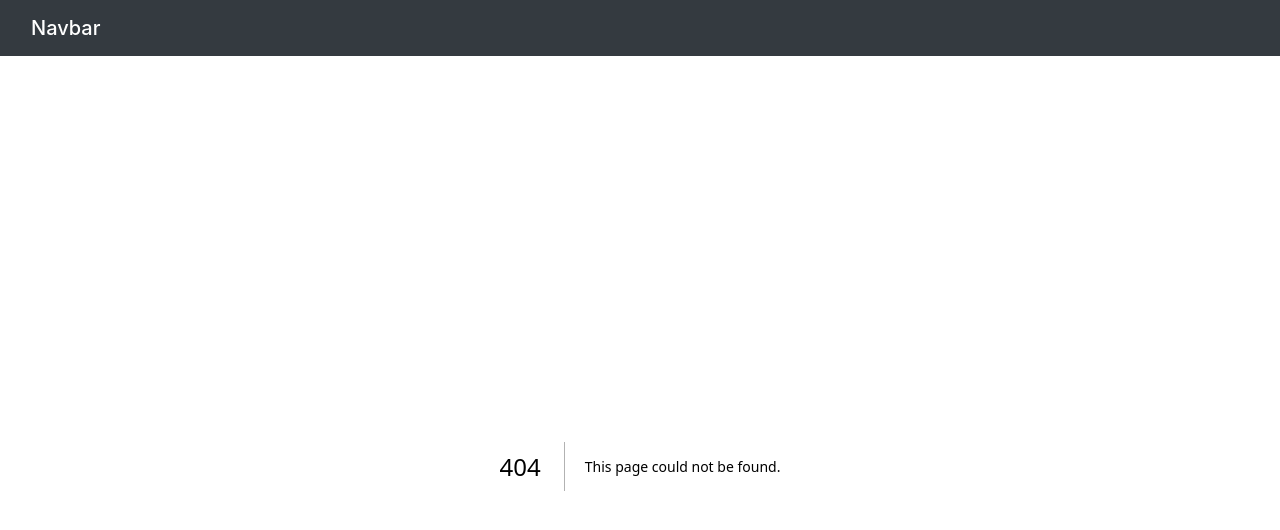
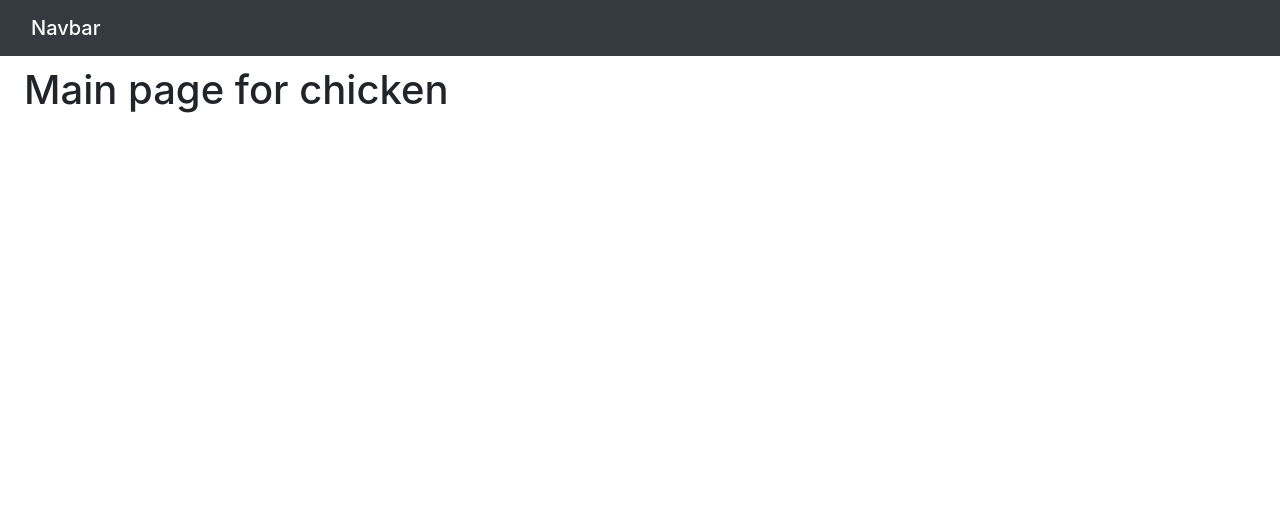
Before and after one commit to IanSanchezBaca/church-check-in, a Next.js app: page /checkIn in a window 1280 px wide. Before the commit this address had no page. Shown: the top 530 px of the page. Built offline with nearby package versions, Linux system fonts and the light colour scheme.

Commit message:
changed some stuff and starting to make the check in page

```diff
--- /dev/null
+++ b/src/app/checkIn/[kids]/page.js
@@ -0,0 +1,8 @@
+/* This will probably hold all the stuff to do the stuff for the kids */
+
+export default function chick() {return(
+    <div>
+        <h1>Main page for chick</h1>
+
+    </div>
+);}
--- /dev/null
+++ b/src/app/checkIn/layout.js
@@ -0,0 +1,15 @@
+/* finally starting the checkin page after learning how this all works */
+
+export const metadata = {
+    title: 'Check in',
+    description: 'I actually don\'t know what im doing'
+};
+
+export default function chickenLayout({children}){
+    return (
+        <div>
+
+            {children}
+
+        </div>
+);}
--- /dev/null
+++ b/src/app/checkIn/page.js
@@ -0,0 +1,10 @@
+/* main page for checkIn
+ * Im making this page becasue i might also implament signing in for the adults
+*/
+
+export default function chicken() {return(
+    <div>
+        <h1>Main page for chicken</h1>
+
+    </div>
+);}
--- a/src/app/layout.js
+++ b/src/app/layout.js
@@ -1,5 +1,6 @@
 /* root layout */
 import "./globals.css";
+// import Link from "next/link";
 
 // import { Geist, Geist_Mono } from "next/font/google";
 // im not going to use this as this affects children
@@ -27,15 +28,15 @@ export default function RootLayout({ children }) {
     <html lang="en">
       <head>
         {/* This is bootstrap */}
-        <link rel="stylesheet" href="https://cdn.jsdelivr.net/npm/bootstrap@4.3.1/dist/css/bootstrap.min.css" integrity="sha384-ggOyR0iXCbMQv3Xipma34MD+dH/1fQ784/j6cY/iJTQUOhcWr7x9JvoRxT2MZw1T" crossorigin="anonymous"></link>
+        <link rel="stylesheet" href="https://cdn.jsdelivr.net/npm/bootstrap@4.3.1/dist/css/bootstrap.min.css" integrity="sha384-ggOyR0iXCbMQv3Xipma34MD+dH/1fQ784/j6cY/iJTQUOhcWr7x9JvoRxT2MZw1T" crossOrigin="anonymous"></link>
       </head>
 
       <body>
 
         {/* this is the navbar and should be on all child pages */}
-        <nav class="navbar bg-dark text-white">
-          <div class="container-fluid">
-            <span class="navbar-brand mb-0 h1">
+        <nav className="navbar bg-dark text-white">
+          <div className="container-fluid">
+            <span className="navbar-brand mb-0 h1">
               Navbar
             </span>
           </div>
--- a/src/app/page.js
+++ b/src/app/page.js
@@ -9,12 +9,10 @@ export default function Home() {
   return (
     <div>
 
-    <h>
-      Root Page
-    </h>
-    <br></br>
+      <h1>Root Page</h1>
+      <br></br>
 
-    <Link href="/temp">link to tempPage</Link>
+      <Link href="/temp">link to tempPage</Link>
 
     </div>
 );}
--- a/src/app/temp/layout.js
+++ b/src/app/temp/layout.js
@@ -12,11 +12,8 @@ export const metadata = { // This is the default function
 
 export default function TempLayout({ children }) {
   return (
-    <html lang="en">
-      <body>
+    <div>
+    {children}
+    </div>
 
-      <main>{children}</main>
-
-      </body>
-    </html>
 );}
--- a/src/app/temp/page.js
+++ b/src/app/temp/page.js
@@ -1,7 +1,7 @@
 /* page for temp
  * This is the temp page and i will be doing all my tests on this
 */
-import Link from "next/link"; // use this to link
+import Link from 'next/link'; // use this to link
 import "./tempCSS.css"
 
 
@@ -9,7 +9,8 @@ export default function Temp() {return (
   // this is already surounded by a body tag
   <div>
 
-    <h>tempPage</h><br></br>
+    <h1>tempPage</h1>
+    <br></br>
 
     <Link href="/">link to root</Link>
 
```
